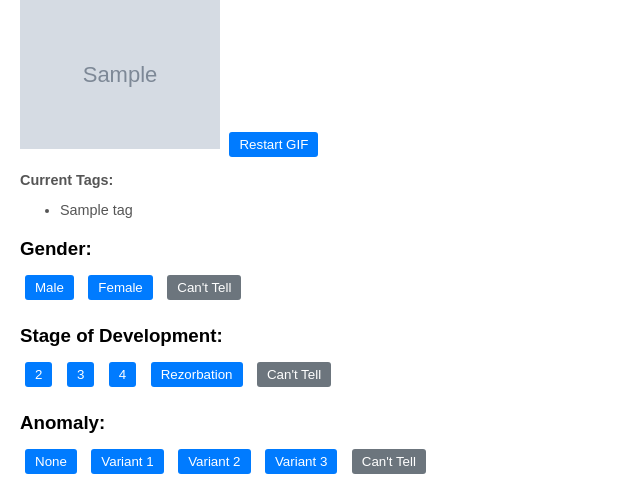
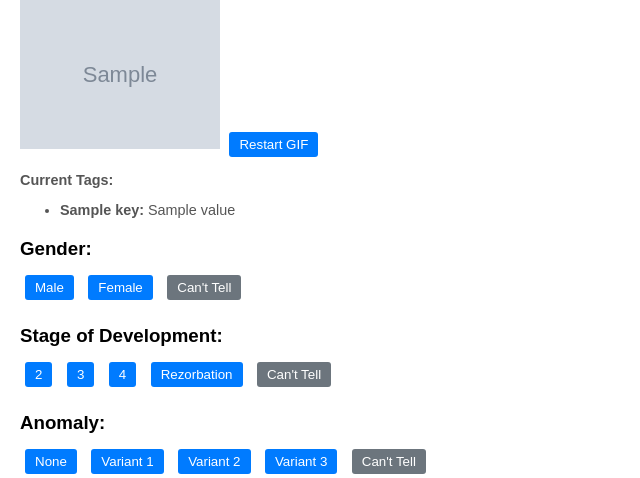
Before and after one commit to Sharafutdinov2005/ultrasound-fish, a Flask app: template source/gif_markup_app/templates/markup.html in a window 1280 px wide. Shown: the part 139-617 px from the top of the page, without its empty margins (0-640 px from the left). Run offline with Flask 3, Linux system fonts and the light colour scheme; the template is opened without the code that fills it: most values are stand-ins (such as "Sample title", 1, 10 or a date in 2020); grey boxes marked "Sample" are stand-in pictures.

Commit message:
add updating tags

```diff
--- a/source/gif_markup_app/app.py
+++ b/source/gif_markup_app/app.py
@@ -31,10 +31,14 @@ def preprocess_video(video_path, output_folder):
 
 def get_tags(filename, folder):
     tag_file = os.path.join(folder, f'{filename}.txt')
+    tags = {}
     if os.path.exists(tag_file):
         with open(tag_file, 'r') as f:
-            return f.read().splitlines()
-    return []
+            for line in f.readlines():
+                if ': ' in line:
+                    key, value = line.strip().split(': ', 1)
+                    tags[key] = value
+    return tags
 
 
 @app.route('/')
@@ -73,25 +77,39 @@ def markup(folder_name, filename):
         flash('Folder not found', 'error')
         return redirect(url_for('index'))
 
+    tag_file = os.path.join(folder_path, f'{filename}.txt')
+
     if request.method == 'POST':
         # Get selected values from the form
         gender = request.form.get('gender')
         stage = request.form.get('stage')
         anomaly = request.form.get('anomaly')
 
-        # Save the selected values to the tag file
-        tag_file = os.path.join(folder_path, f'{filename}.txt')
-        with open(tag_file, 'a') as f:
-            if gender:
-                f.write(f'Gender: {gender}\n')
-            if stage:
-                f.write(f'Stage: {stage}\n')
-            if anomaly:
-                f.write(f'Anomaly: {anomaly}\n')
+        # Read existing tags
+        tags = {}
+        if os.path.exists(tag_file):
+            with open(tag_file, 'r') as f:
+                for line in f.readlines():
+                    if ': ' in line:
+                        key, value = line.strip().split(': ', 1)
+                        tags[key] = value
+
+        # Update tags if new values are provided
+        if gender:
+            tags['Gender'] = gender
+        if stage:
+            tags['Stage'] = stage
+        if anomaly:
+            tags['Anomaly'] = anomaly
+
+        # Save the updated tags to the tag file
+        with open(tag_file, 'w') as f:
+            for key, value in tags.items():
+                f.write(f'{key}: {value}\n')
 
         flash('Markup saved successfully', 'success')
-        return redirect(
-            url_for('markup', folder_name=folder_name, filename=filename)
+        return redirect(url_for(
+            'markup', folder_name=folder_name, filename=filename)
         )
 
     # Read existing tags
--- a/source/gif_markup_app/templates/markup.html
+++ b/source/gif_markup_app/templates/markup.html
@@ -82,12 +82,12 @@
         <button onclick="restartGif()" class="button">Restart GIF</button>
     </div>
 
-    <div class="tags">
+    <div class="tags mt-3">
         <strong>Current Tags:</strong>
         {% if tags %}
             <ul>
-                {% for tag in tags %}
-                    <li>{{ tag }}</li>
+                {% for key, value in tags.items() %}
+                    <li><strong>{{ key }}:</strong> {{ value }}</li>
                 {% endfor %}
             </ul>
         {% else %}
```
